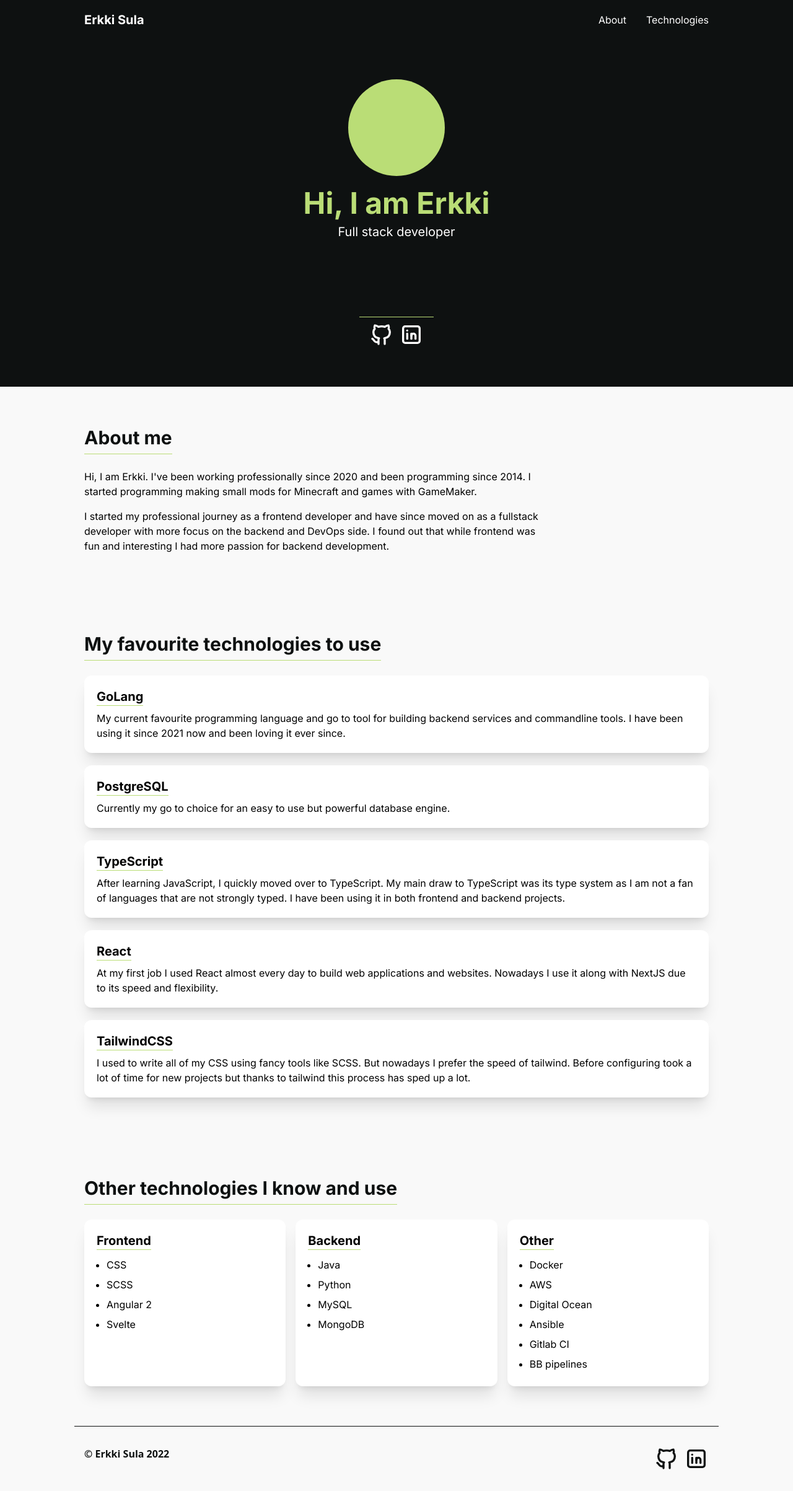
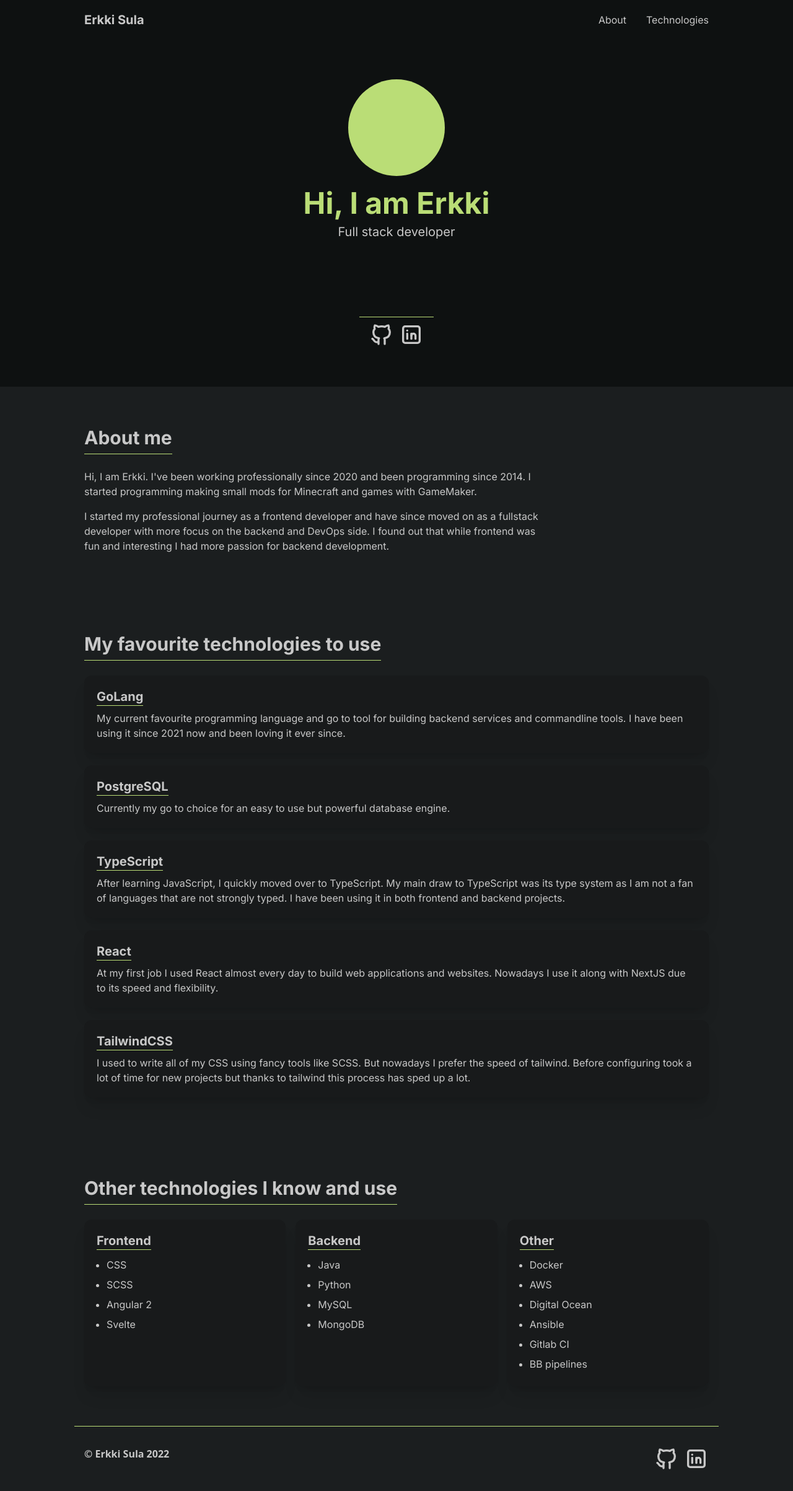
Before and after one commit to kzree/homepage, a Next.js app: page / in a window 1280 px wide. Shown: the whole page at 62% size. Built offline with nearby package versions, Linux system fonts and the light colour scheme.

Commit message:
Switch theme to dark

```diff
--- a/src/components/homepage/About.tsx
+++ b/src/components/homepage/About.tsx
@@ -5,7 +5,7 @@
 
   return (
     <section className="container mx-auto py-16" id="about">
-      <h2 className="text-3xl font-bold text-black mb-6 border-b border-secondary pb-2 inline-block">
+      <h2 className="text-3xl font-bold text-gray-light mb-6 border-b border-secondary pb-2 inline-block">
         {title}
       </h2>
       {description.map((item, idx) => (
--- a/src/components/homepage/Hero.tsx
+++ b/src/components/homepage/Hero.tsx
@@ -2,7 +2,7 @@
 
 export const Hero = () => {
   return (
-    <section className="h-[35rem] py-16 bg-primary flex flex-col items-center text-white">
+    <section className="h-[35rem] py-16 bg-primary flex flex-col items-center text-gray-light">
       <div className="bg-secondary w-[9.75rem] h-[9.75rem] rounded-full" />
       <h1 className="text-5xl font-bold mt-5 mb-2 text-secondary">Hi, I am Erkki</h1>
       <p className="text-xl">Full stack developer</p>
--- a/src/components/homepage/OtherSkills.tsx
+++ b/src/components/homepage/OtherSkills.tsx
@@ -5,13 +5,13 @@
 
   return (
     <section className="container mx-auto py-16" id="other-tech">
-      <h2 className="text-3xl font-bold text-black mb-6 border-b border-secondary pb-2 inline-block">
+      <h2 className="text-3xl font-bold mb-6 border-b border-secondary pb-2 inline-block">
         {title}
       </h2>
       <div className="grid grid-cols-1 md:grid-cols-3 gap-4">
         {columns.map(({ title, items }, idx) => (
           <div
-            className="rounded-xl shadow-xl hover:shadow-secondary/20 duration-300 ease-in-out p-5 bg-white"
+            className="rounded-xl shadow-xl duration-300 ease-in-out p-5 bg-gray-dark"
             key={`tech-${idx}`}
           >
             <h3 className="text-xl font-bold mb-2 border-b border-secondary inline-block">
--- a/src/components/homepage/Skills.tsx
+++ b/src/components/homepage/Skills.tsx
@@ -5,11 +5,14 @@
   return (
     <section className="py-16" id="tech">
       <div className="container mx-auto">
-        <h2 className="text-3xl font-bold text-black mb-6 border-b border-secondary pb-2 inline-block">
+        <h2 className="text-3xl font-bold mb-6 border-b border-secondary pb-2 inline-block">
           {title}
         </h2>
         {skills.map(({ description, title, icon: Icon }, idx) => (
-          <div className="last:mb-0 mb-5 rounded-xl shadow-xl p-5 bg-white" key={`skill-${idx}`}>
+          <div
+            className="last:mb-0 mb-5 rounded-xl shadow-xl p-5 bg-gray-dark"
+            key={`skill-${idx}`}
+          >
             <h3 className="text-xl font-bold mb-2 border-b border-secondary inline-block">
               {title}
             </h3>
--- a/src/components/layout/Footer.tsx
+++ b/src/components/layout/Footer.tsx
@@ -4,10 +4,10 @@
 export const Footer = () => {
   return (
     <footer className="bg-gray">
-      <div className="container mx-auto border-t border-primary py-8">
-        <div className="flex justify-between text-black">
-          <p className="font-bold">{footer.copyright}</p>
-          <Socials className="text-black" iconClassName="hover:opacity-75" />
+      <div className="container mx-auto border-t border-secondary py-8">
+        <div className="flex justify-between text-gray-light">
+          <p className="font-bold text-gray-light">{footer.copyright}</p>
+          <Socials className=" text-gray-light" iconClassName="hover:opacity-75" />
         </div>
       </div>
     </footer>
--- a/src/components/layout/Header.tsx
+++ b/src/components/layout/Header.tsx
@@ -8,7 +8,7 @@
     <header className={`h-16 w-full bg-primary ${inter.className}`}>
       <nav className="container mx-auto h-full flex items-center justify-between">
         <Link
-          className="text-xl font-bold text-white hover:text-secondary transition-all duration-300 ease-in-out"
+          className="text-xl font-bold text-gray-light hover:text-secondary transition-all duration-300 ease-in-out"
           href="/"
         >
           Erkki Sula
@@ -16,14 +16,14 @@
         <div className="hidden md:block space-x-8">
           <Link
             scroll={false}
-            className="text-white hover:text-secondary transition-all duration-300 ease-in-out"
+            className="text-gray-light hover:text-secondary transition-all duration-300 ease-in-out"
             href="/#about"
           >
             About
           </Link>
           <Link
             scroll={false}
-            className="text-white hover:text-secondary transition-all duration-300 ease-in-out"
+            className="text-gray-light hover:text-secondary transition-all duration-300 ease-in-out"
             href="/#tech"
           >
             Technologies
--- a/src/pages/index.tsx
+++ b/src/pages/index.tsx
@@ -10,7 +10,7 @@
   return (
     <>
       <PageHead data={seo} />
-      <div className="grid grid-rows-[auto_1fr_auto] grid-cols-[minmax(0,1fr)] h-full min-h-screen antialiased">
+      <div className="grid grid-rows-[auto_1fr_auto] grid-cols-[minmax(0,1fr)] h-full min-h-screen antialiased text-gray-light">
         <Header />
         <main className={`bg-gray ${inter.className}`}>
           <Hero />
--- a/src/styles/globals.css
+++ b/src/styles/globals.css
@@ -8,7 +8,9 @@
     --color-purple: 61 21 95;
     --color-black: var(--color-primary);
     --color-white: 255 255 255;
-    --color-gray: 249 249 249;
+    --color-gray-light: 200 200 200;
+    --color-gray: 27 30 31;
+    --color-gray-dark: 24 26 27;
 }
 
 @layer base {
--- a/tailwind.config.js
+++ b/tailwind.config.js
@@ -9,6 +9,8 @@
       black: 'rgb(var(--color-black) / <alpha-value>)',
       white: 'rgb(var(--color-white) / <alpha-value>)',
       gray: 'rgb(var(--color-gray) / <alpha-value>)',
+      'gray-dark': 'rgb(var(--color-gray-dark) / <alpha-value>)',
+      'gray-light': 'rgb(var(--color-gray-light) / <alpha-value>)',
     },
     screens: {
       sm: '36rem',
```
